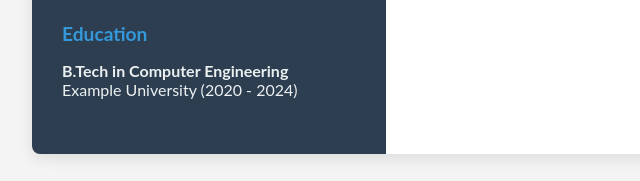
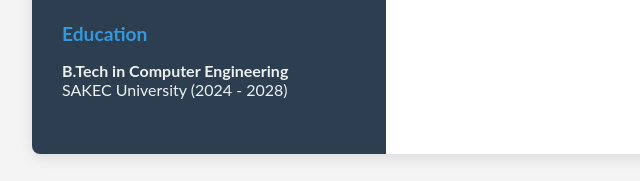
Before and after one commit to Yash123443/my-resume, a plain HTML site: page index.html in a window 1280 px wide. Shown: the part 784-965 px from the top of the page, 128-768 px from the left. Drawn offline with Linux system fonts and the light colour scheme.

Commit message:
Update index.html

```diff
--- a/index.html
+++ b/index.html
@@ -159,7 +159,7 @@
             <div class="sidebar-section">
                 <h4>Education</h4>
                 <p><b>B.Tech in Computer Engineering</b><br>
-                Example University (2020 - 2024)</p>
+                SAKEC University (2024 - 2028)</p>
             </div>
         </div>
 
@@ -192,4 +192,5 @@
     </div>
 
 </body>
+
 </html>
```
